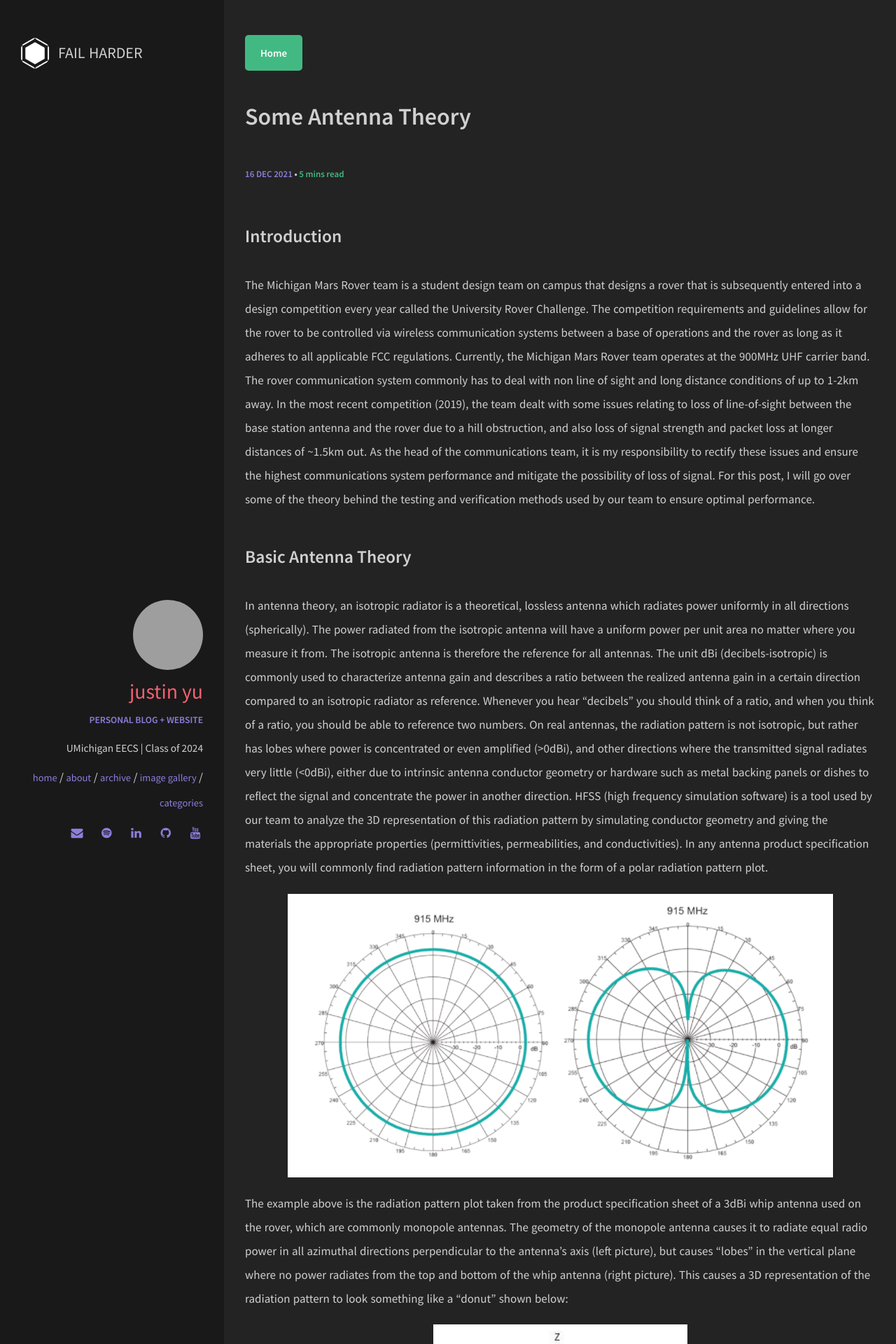
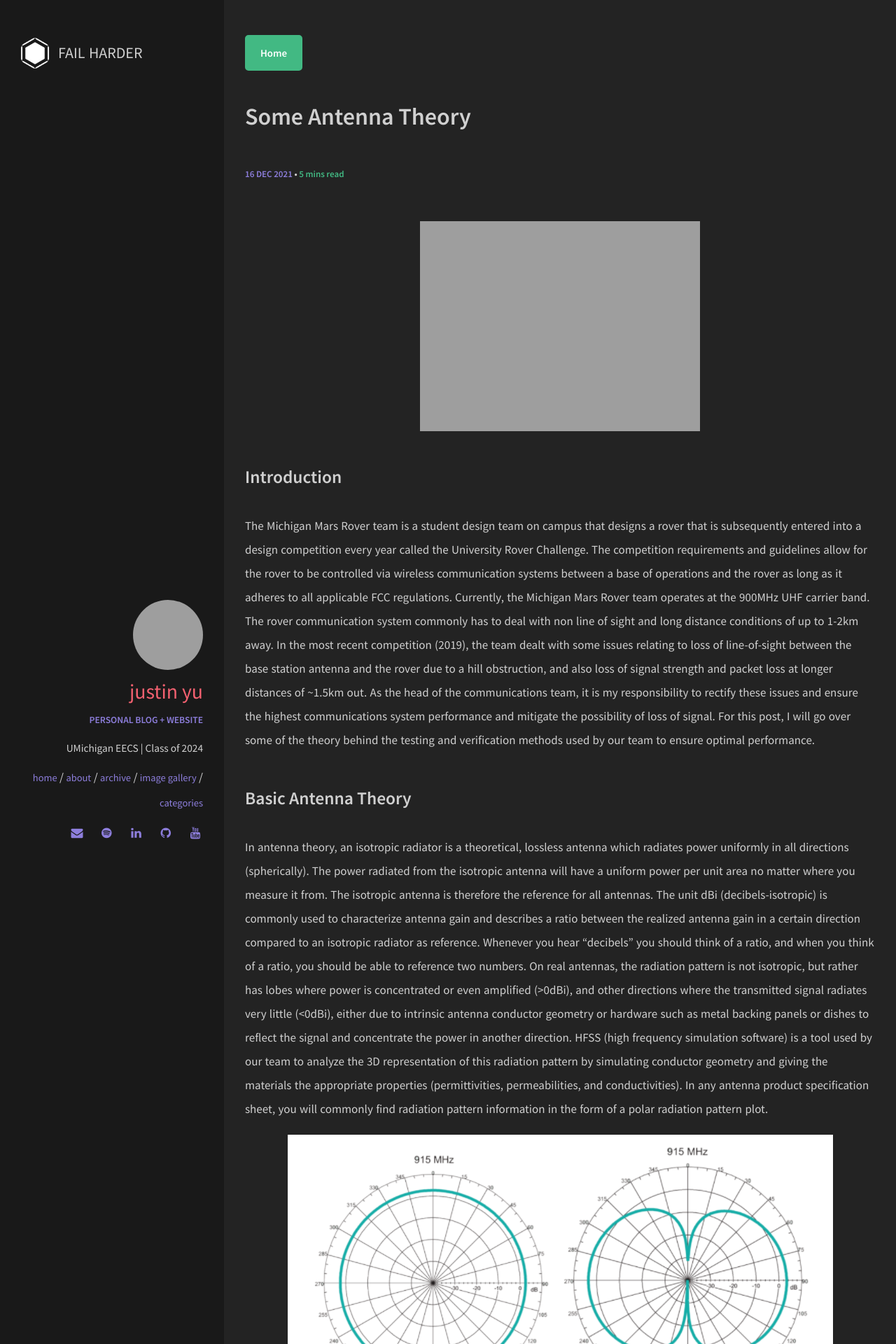
Before and after one commit to uynitsuj/uynitsuj.github.io, a Jekyll site: the page built from _posts/2021-12-16-antenna-theory.md, in a window 1280 px wide. Shown: the top 1920 px of the page at 70% size. Built offline with Jekyll 4.4.1, drawn with Linux system fonts in a browser that asks for light colours; formulas are drawn with MathJax 3.

Commit message:
Update 2021-12-16-antenna-theory.md

```diff
--- a/_posts/2021-12-16-antenna-theory.md
+++ b/_posts/2021-12-16-antenna-theory.md
@@ -5,6 +5,7 @@ excerpt: "Learning cool new stuff"
 categories: [projects]
 image: IMG_0671.jpg
 ---
+![Annotation]({{ site.url }}/img/SAR-Blue.jpg)
 ### Introduction
 The Michigan Mars Rover team is a student design team on campus that designs a rover that is subsequently entered into a design
 competition every year called the University Rover Challenge. The competition requirements and guidelines allow for the rover to be
```
